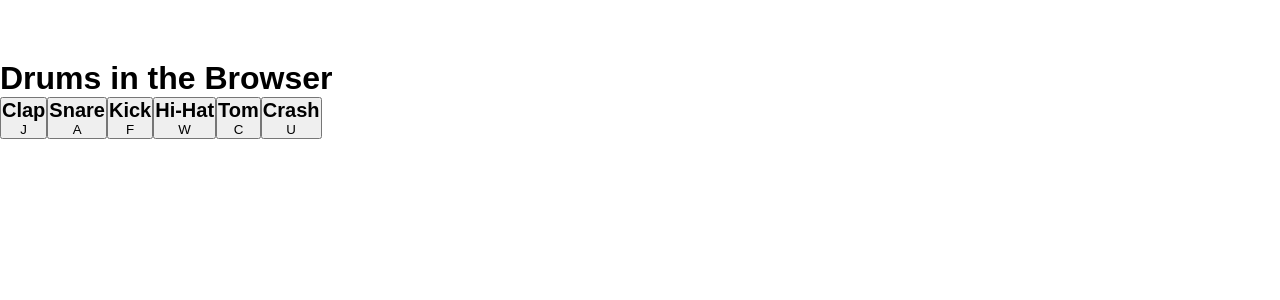
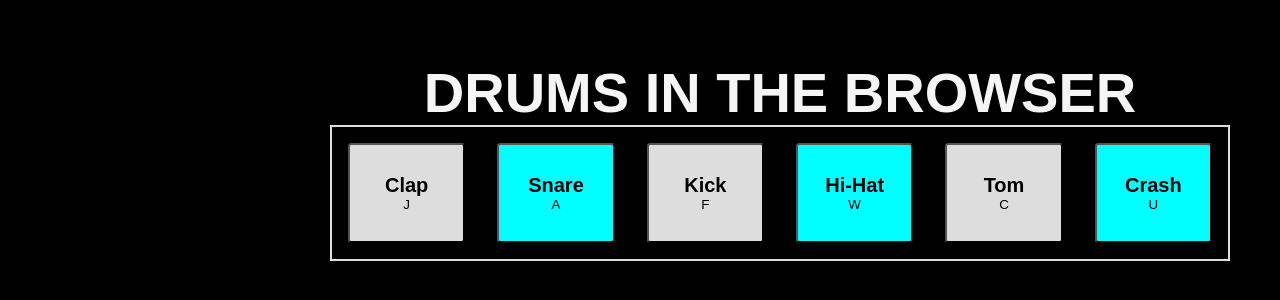
Before and after one commit to machinesandpixels/drums_in_the_browser, a React (Create React App) app in the folder drums-refactored-v2/: page / in a window 1280 px wide. Shown: the part 106-406 px from the top of the page. Built offline with nearby package versions, Linux system fonts and the light colour scheme; the HTML template or start-up script is replaced by a standard one; a web font is replaced by a local one.

Commit message:
Added Samples.css and Sample.css files to components

```diff
--- a/drums-refactored-v2/src/App.css
+++ b/drums-refactored-v2/src/App.css
@@ -8,5 +8,17 @@ body{
   font-family: 'Viga', sans-serif;
   margin: auto 0;
   margin-top: 13%;
-  /* background: black;  */
+  background: black;
 }
+
+h1{
+  text-align: center;
+  text-transform: uppercase;
+  font-size: 3.5em;
+  color: whitesmoke;
+}
+
+.max{
+  max-width: 900px;
+  margin-left: 330px;
+}
--- /dev/null
+++ b/drums-refactored-v2/src/components/samples/Sample.css
@@ -0,0 +1,10 @@
+.wrapper > button{
+    background-color: aqua;
+    border-radius: 3%;
+}
+
+/* every odd element within the wrapper */
+.wrapper > button:nth-child(odd){
+    background: #ddd;
+    border-radius: 3%;
+}
--- a/drums-refactored-v2/src/components/samples/Sample.js
+++ b/drums-refactored-v2/src/components/samples/Sample.js
@@ -1,4 +1,5 @@
 import React, { Fragment } from 'react';
+import './Sample.css';
 
 const Sample = (props) => {
     const { sound, letter } = props.sample;
--- /dev/null
+++ b/drums-refactored-v2/src/components/samples/Samples.css
@@ -0,0 +1,15 @@
+.main{
+    display: grid;
+    justify-items: stretch;
+    border: 2px #ddd solid;
+    padding: 1rem;
+}
+
+.wrapper{
+    display: grid;
+    /* 6 coloums repeating with 0.2 fr  */
+    grid-template-columns: repeat(6, 0.2fr);
+    grid-gap: 2rem;
+    grid-auto-rows: minmax(100px, auto);
+    text-align: center;
+}
--- a/drums-refactored-v2/src/components/samples/Samples.js
+++ b/drums-refactored-v2/src/components/samples/Samples.js
@@ -1,5 +1,6 @@
 import React, { Component } from 'react';
 import Sample from './Sample';
+import './Samples.css';
 
 class Samples extends Component {
     state = {
@@ -16,11 +17,9 @@ class Samples extends Component {
     render() {
 
         return (
-
             <div className="main">
                 <div className="wrapper">
                     { this.state.samples.map(sample => (
-
                         <Sample key={ sample.id } sample={ sample }/>
                     ))}
                 </div>
```
